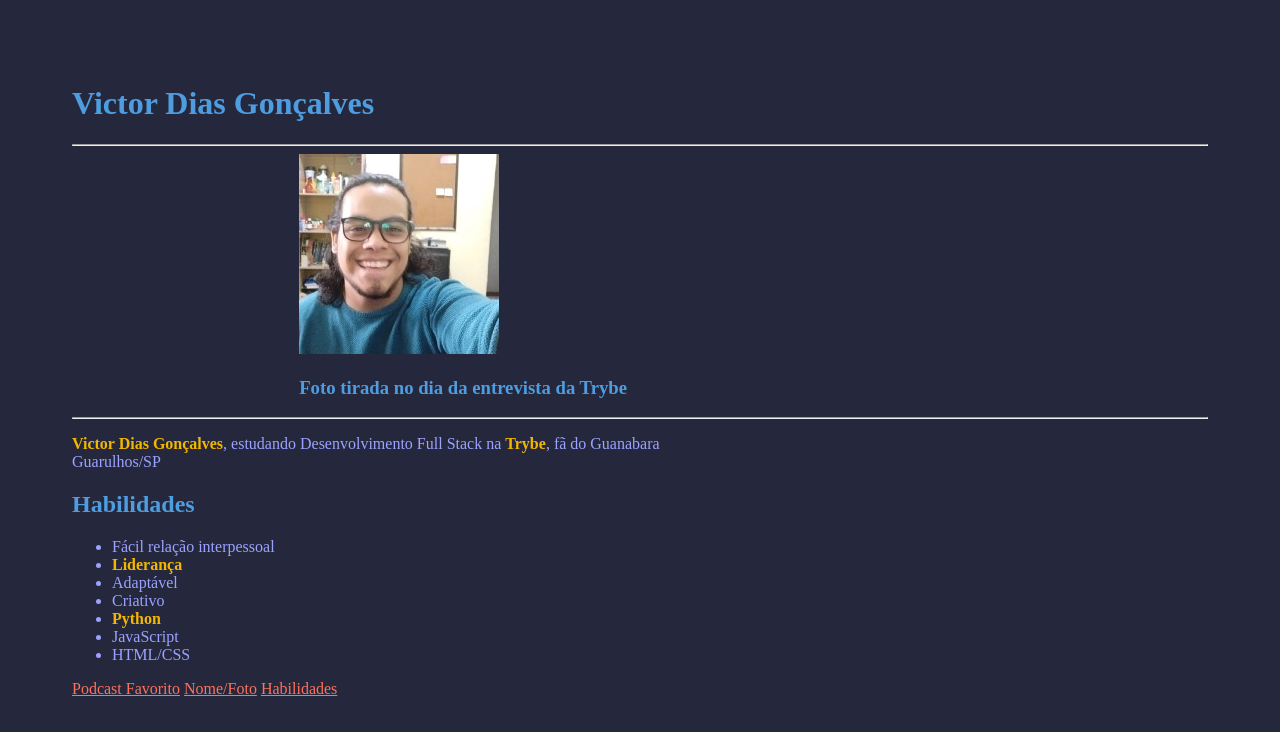
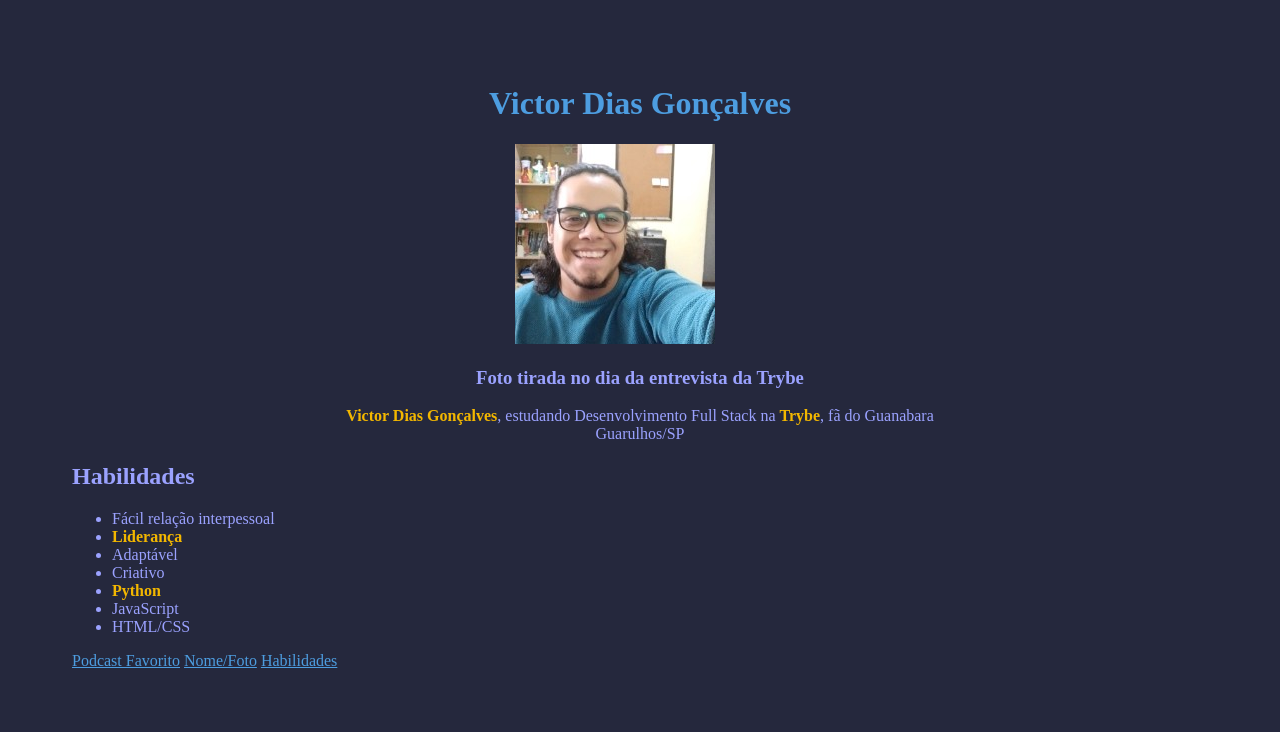
Before and after one commit to VictorDG00/VictorDG00.github.io, a plain HTML site: page index.html in a window 1280 px wide. Drawn offline with Linux system fonts and the light colour scheme.

Commit message:
alinhamento ajustado

```diff
--- a/index.html
+++ b/index.html
@@ -9,14 +9,10 @@
 </head>
 <body>
 <div id="centralizado">
-    <h1>Victor Dias Gonçalves</h1>
-        <hr id="NomeFoto"/>
-        <div class="foto">
-    <a href="PicVictorDG.jpg"><img src="PicVictorDG.jpg"></a>
-    <h3>Foto tirada no dia da entrevista da Trybe</h3>
-        </div>
-        <hr/>
-    <p><strong>Victor Dias Gonçalves</strong>, estudando Desenvolvimento Full Stack na <strong>Trybe</strong>, fã do Guanabara <br/> Guarulhos/SP</p>
+    <h1 class="textocentro">Victor Dias Gonçalves</h1>
+    <a href="PicVictorDG.jpg" class="foto"><img src="PicVictorDG.jpg"></a>
+    <h3 class="textocentro">Foto tirada no dia da entrevista da Trybe</h3>
+    <p class="textocentro"><strong>Victor Dias Gonçalves</strong>, estudando Desenvolvimento Full Stack na <strong>Trybe</strong>, fã do Guanabara <br/> Guarulhos/SP</p>
     <h2>Habilidades </h2>
     <ul id="Habilidade">
         <li>Fácil relação interpessoal</li>
--- a/style.css
+++ b/style.css
@@ -7,13 +7,11 @@ body{
     background-color: #25283D ;
 
 }
-h1, h2, h3, h4{
+h1{
     color: #4D9DE0
 }
-h1{
-}
 a{
-    color: #FF715B
+    color: #4D9DE0
 }
 strong{
     color: #F3B700
@@ -24,8 +22,8 @@ strong{
 .foto{
     width: 50%;
     height: 50%;
-    margin-left: 20%;
+    margin-left: 39%;
 }
-img{
-    align-items: ;
+.textocentro{
+    text-align: center;
 }
```
